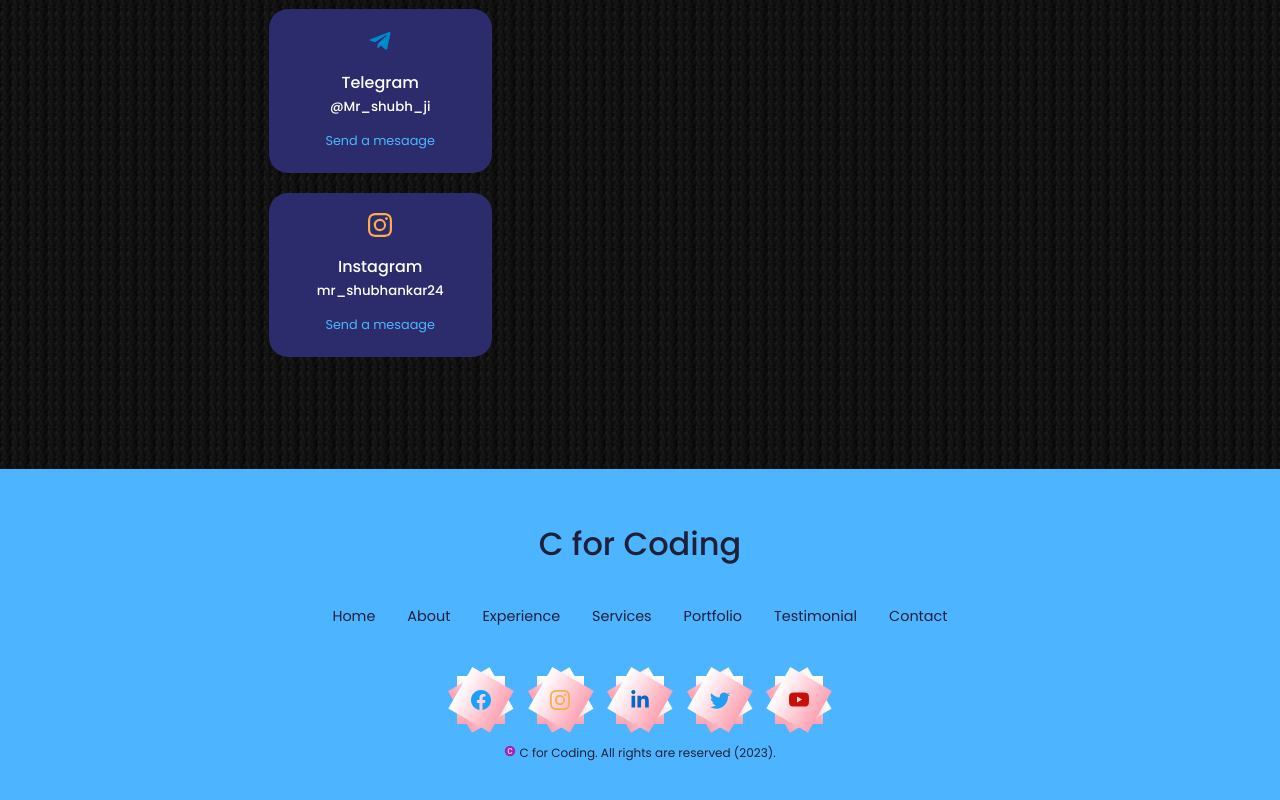
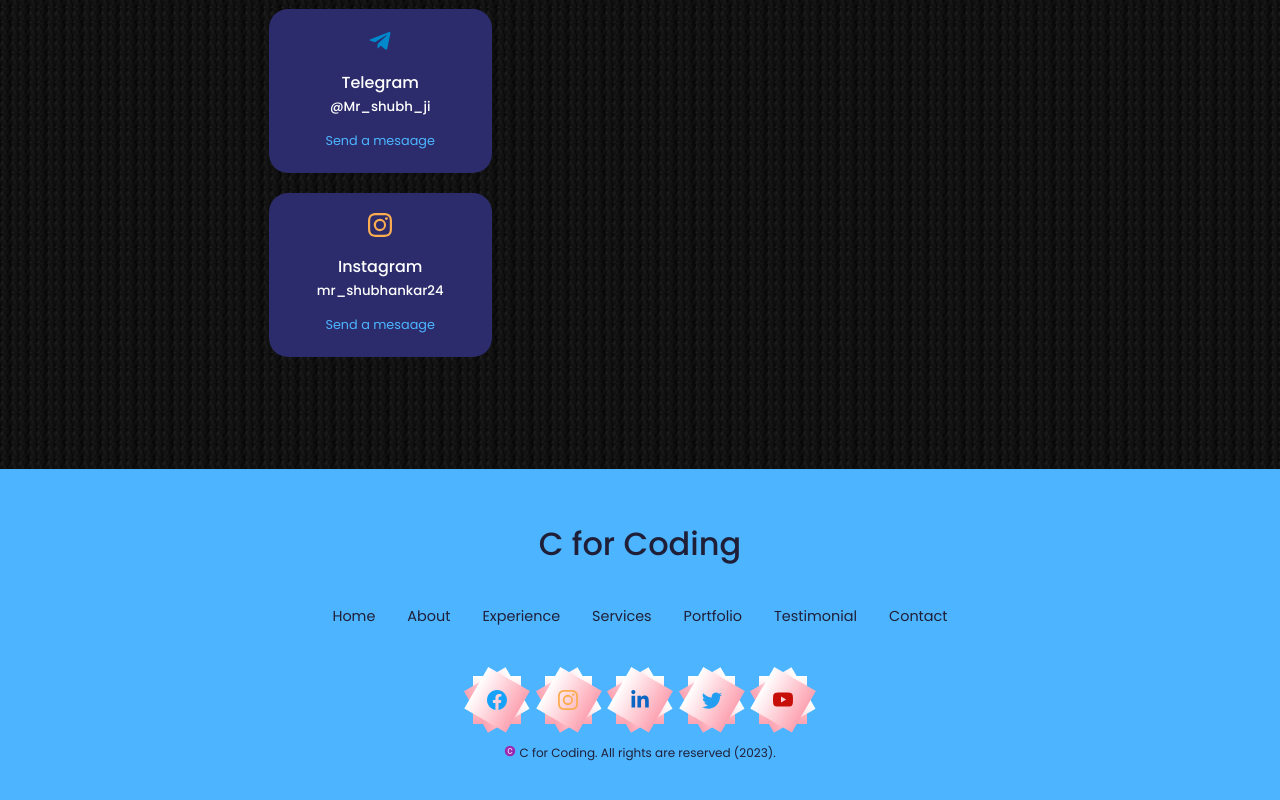
Before and after one commit to imSHUBHANKAR/shubhankar-portfolio, a React (Create React App) app: page / in a window 1280 px wide. Shown: the part 5572-6372 px from the top of the page. Built offline with nearby package versions, Linux system fonts and the light colour scheme; a web font is replaced by a local one.

Commit message:
footer icon css commit

```diff
--- a/src/components/footer/Footer.jsx
+++ b/src/components/footer/Footer.jsx
@@ -25,7 +25,7 @@ const Footer = () => {
       </ul>
       <div className='footer__socials'>
         <div className='hexagon'>
-        <a href='https://www.facebook.com/' rel="noopener noreferrer" target='_blank' style={{color: "#16A2F9", fontsize: '10em'}}><BsFacebook/></a>
+        <a href='https://www.facebook.com/' rel="noopener noreferrer" target='_blank' style={{color: "#16A2F9", fontsize: '10em'}}><BsFacebook /></a>
         </div>
         <div className='hexagon'>
         <a href='https://www.instagram.com' rel="noopener noreferrer" target='_blank' style={{color:"#fbad50"}}><BsInstagram/></a>
--- a/src/components/footer/footer.css
+++ b/src/components/footer/footer.css
@@ -34,7 +34,7 @@ footer a{
 .footer__socials{
     display: flex;
     justify-content: center;
-    gap: 2rem;
+    gap: 1.5rem;
     margin-bottom: 1rem;
 
 
@@ -54,7 +54,7 @@ footer a{
 
     z-index: 1;
   margin: auto;
-  font-size: 10px;
+  font-size: 1px;
   color: transparent;
   background: linear-gradient(45deg, #a58fe9, #e37682);
   -webkit-background-clip: text;
```
